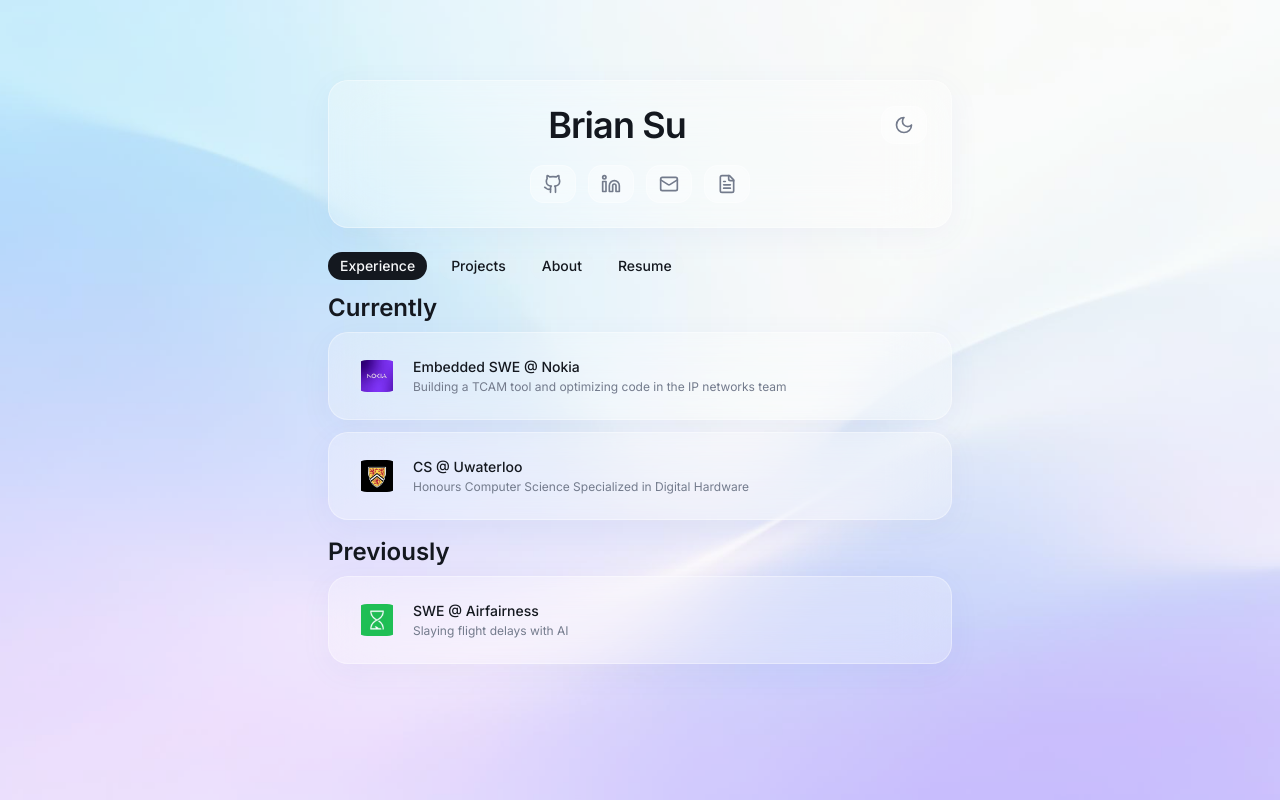
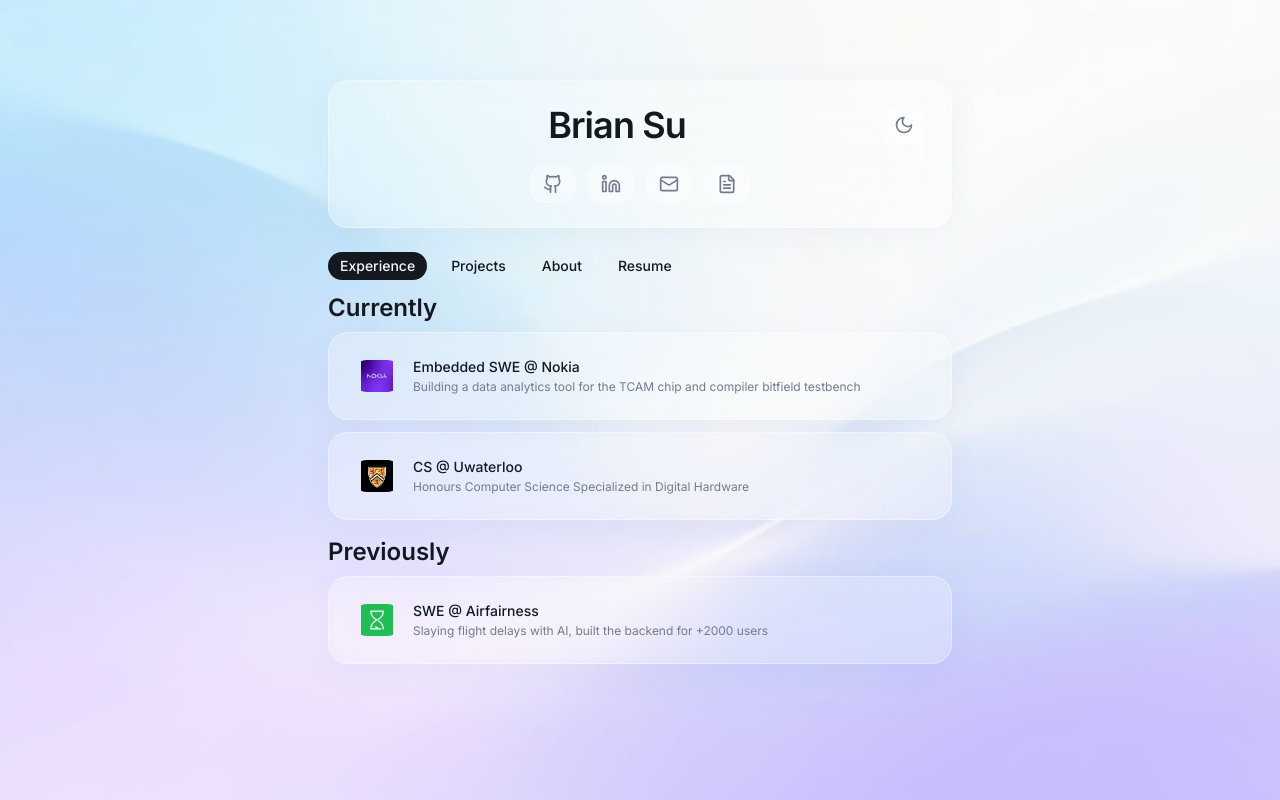
Before and after one commit to brian-git15/BrianSu.com, a React (Vite) app: page / in a window 1280 px wide. Built offline with nearby package versions, Linux system fonts and the light colour scheme.

Commit message:
exp updayte

```diff
--- a/src/components/ExperienceSection.tsx
+++ b/src/components/ExperienceSection.tsx
@@ -3,7 +3,7 @@ import GlassCard from "@/components/GlassCard";
 const currExperiances = [
   {
     title: "Embedded SWE @ Nokia",
-    description: "Building a TCAM tool and optimizing code in the IP networks team",
+    description: "Building a data analytics tool for the TCAM chip and compiler bitfield testbench",
     logo: "/nokia_logo.jpg",
   },
   {
@@ -16,7 +16,7 @@ const currExperiances = [
 const prevExperiances = [
   {
     title: "SWE @ Airfairness",
-    description: "Slaying flight delays with AI",
+    description: "Slaying flight delays with AI, built the backend for +2000 users",
     logo: "/airfairness_logo.jpg",
   },
 ];
```
